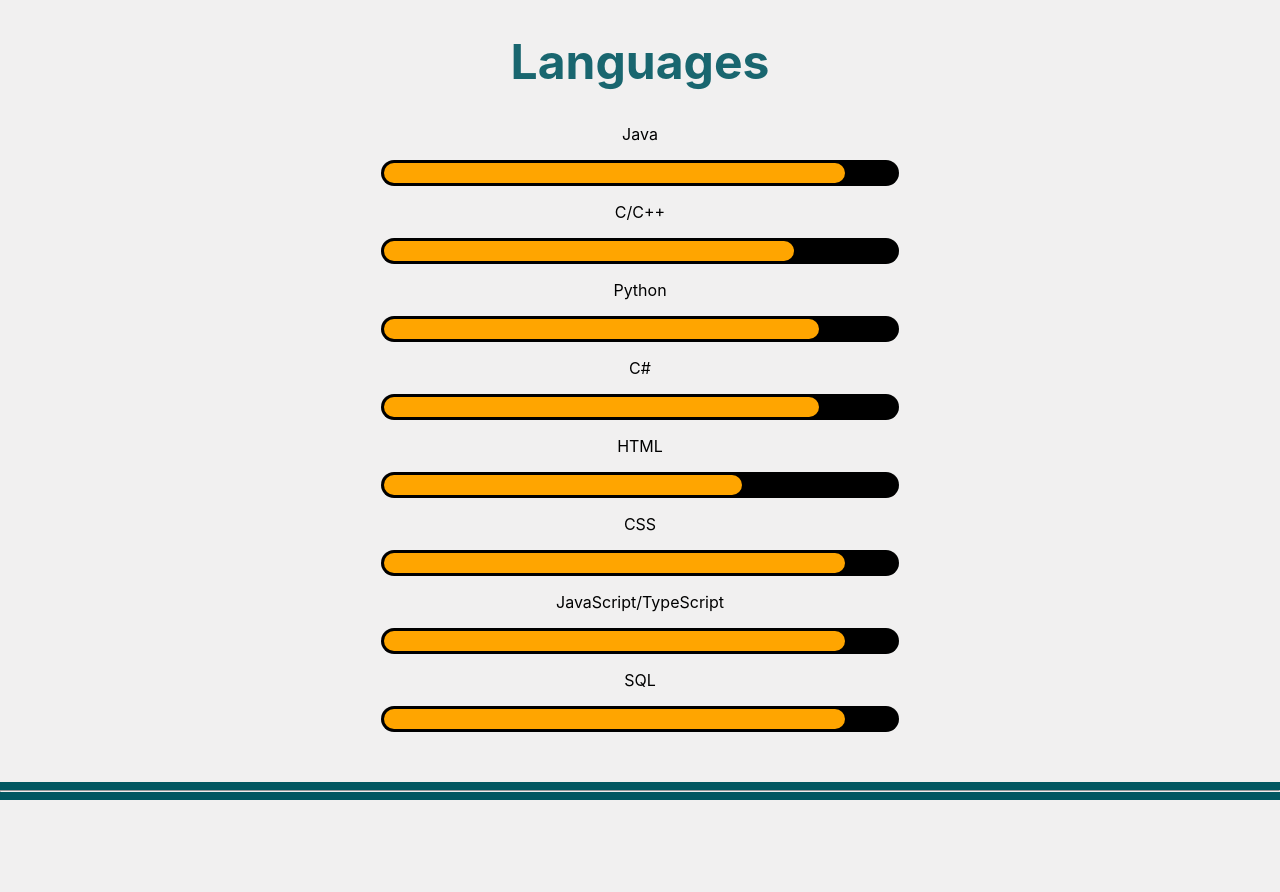
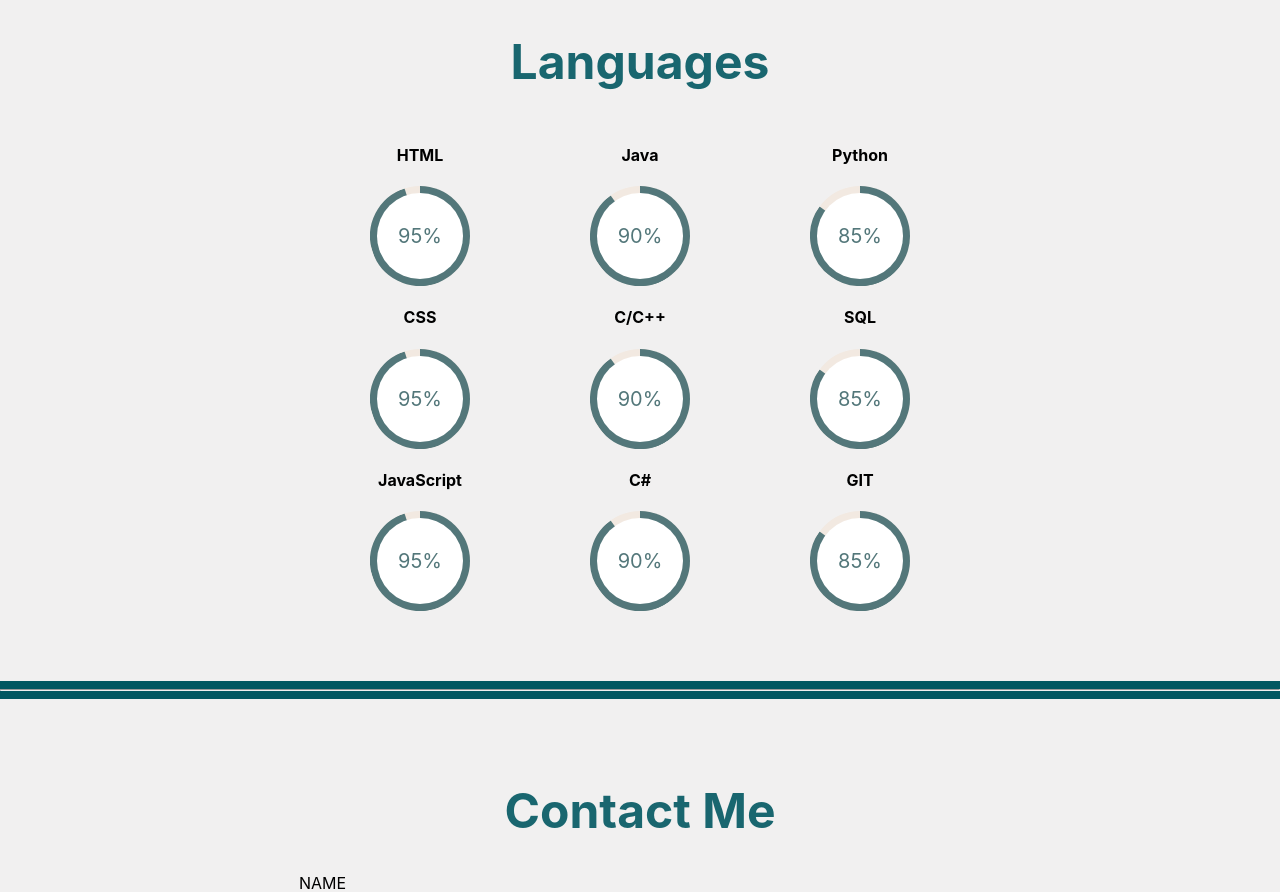
Before and after one commit to rishabnarendra/website, a React (Create React App) app in the folder my-app/: page / in a window 1280 px wide. Shown: the part 2800-3692 px from the top of the page. Built offline with nearby package versions, Linux system fonts and the light colour scheme.

Commit message:
Changed language progress bars to cicular bars

```diff
--- a/my-app/src/App.css
+++ b/my-app/src/App.css
@@ -166,69 +166,90 @@ html{
   font-size: 48px;
 }
 
-.Progress {
-  background-color: black;
-  border-radius: 13px;
-  padding: 3px;
-  width: 40%;
-  margin-left: auto;
-  margin-right:auto;
+.ProgressCircle {
+  font-size: 20px;
+  margin: 20px;
+  position: relative;
+  padding: 0;
+  width: 5em;
+  height: 5em;
+  background-color: #F2E9E1;
+  border-radius: 50%;
+  line-height: 5em;
 }
 
-.Bar {
-  background-color: orange;
-  width: 90%;
-  height: 20px;
-  border-radius: 10px;
+.ProgressCircle:after{
+   border: none;
+   position: absolute;
+   top: 0.35em;
+   left: 0.35em;
+   text-align: center;
+   display: block;
+   border-radius: 50%;
+   width: 4.3em;
+   height: 4.3em;
+   background-color: white;
+   content: " ";
 }
 
-.Bar1 {
-  background-color: orange;
-  width: 80%;
-  height: 20px;
-  border-radius: 10px;
+.ProgressCircle span {
+   position: absolute;
+   line-height: 5em;
+   width: 5em;
+   text-align: center;
+   display: block;
+   color: #53777A;
+   z-index: 2;
+}
+.LeftHalf {
+  border-radius: 50%;
+  width: 5em;
+  height: 5em;
+  position: absolute;
+  clip: rect(0, 5em, 5em, 2.5em);
 }
 
-.Bar2 {
-  background-color: orange;
-  width: 85%;
-  height: 20px;
-  border-radius: 10px;
+.ProgressCircle .LeftHalf {
+  clip: rect(auto,auto,auto,auto);
+}
+.ValueBar {
+  position: absolute;
+  clip: rect(0, 2.5em, 5em, 0);
+  width: 5em;
+  height: 5em;
+  border-radius: 50%;
+  border: 0.45em solid #53777A;
+  box-sizing: border-box;
+
+}
+.ProgressCircle .FirstHalf {
+  position: absolute;
+  clip: rect(0, 5em, 5em, 2.5em);
+  background-color: #53777A;
+  border-radius: 50%;
+  width: 5em;
+  height: 5em;
 }
 
-.Bar3 {
-  background-color: orange;
-  width: 85%;
-  height: 20px;
-  border-radius: 10px;
+.ProgressCircle.p85 .ValueBar { transform: rotate(306deg); }
+.ProgressCircle.p90 .ValueBar { transform: rotate(324deg); }
+.ProgressCircle.p95 .ValueBar { transform: rotate(342deg); }
+
+.LeftProgressBars{
+  float:left;
 }
 
-.Bar4 {
-  background-color: orange;
-  width: 70%;
-  height: 20px;
-  border-radius: 10px;
+.CenterProgressBars{
+  display: inline-block;
+  text-align: center;
 }
 
-.Bar5 {
-  background-color: orange;
-  width: 90%;
-  height: 20px;
-  border-radius: 10px;
+.RightProgressBars{
+  float:right;
 }
 
-.Bar6 {
-  background-color: orange;
-  width: 90%;
-  height: 20px;
-  border-radius: 10px;
-}
-
-.Bar7 {
-  background-color: orange;
-  width: 90%;
-  height: 20px;
-  border-radius: 10px;
+.ProgressBars{
+  padding: 0 350px 0 350px;
 }
 
 /*CSS for contact*/
--- a/my-app/src/components/languages.js
+++ b/my-app/src/components/languages.js
@@ -5,44 +5,93 @@ class languages extends Component{
         return(
             <div class="Summary">
                 <h1 class="Languages">Languages</h1>
-                <p>Java</p>
-                <div class="Progress">
-                    <div class="Bar"></div>
+                <div class="ProgressBars">
+                    <div class="LeftProgressBars">
+                    <h4>HTML</h4>
+                    <div class="ProgressCircle p95">
+                        <span>95%</span>
+                        <div class="LeftHalf">
+                            <div class="FirstHalf"></div>
+                            <div class="ValueBar"></div>
+                        </div>
                     </div>
 
-                <p>C/C++</p>
-                <div class="Progress">
-                    <div class="Bar1"></div>
+                    <h4>CSS</h4>
+                    <div class="ProgressCircle p95">
+                        <span>95%</span>
+                        <div class="LeftHalf">
+                            <div class="FirstHalf"></div>
+                            <div class="ValueBar"></div>
+                        </div>
                     </div>
 
-                <p>Python</p>
-                <div class="Progress">
-                    <div class="Bar2"></div>
+                    <h4>JavaScript</h4>
+                    <div class="ProgressCircle p95">
+                        <span>95%</span>
+                        <div class="LeftHalf">
+                            <div class="FirstHalf"></div>
+                            <div class="ValueBar"></div>
+                        </div>
+                    </div>
                     </div>
 
-                <p>C#</p>
-                <div class="Progress">
-                    <div class="Bar3"></div>
+                    <div class="CenterProgressBars">
+                    <h4>Java</h4>
+                    <div class="ProgressCircle p90">
+                        <span>90%</span>
+                        <div class="LeftHalf">
+                            <div class="FirstHalf"></div>
+                            <div class="ValueBar"></div>
+                        </div>
                     </div>
 
-                <p>HTML</p>
-                <div class="Progress">
-                    <div class="Bar4"></div>
+                    <h4>C/C++</h4>
+                    <div class="ProgressCircle p90">
+                        <span>90%</span>
+                        <div class="LeftHalf">
+                            <div class="FirstHalf"></div>
+                            <div class="ValueBar"></div>
+                        </div>
                     </div>
 
-                <p>CSS</p>
-                <div class="Progress">
-                    <div class="Bar5"></div>
+                    <h4>C#</h4>
+                    <div class="ProgressCircle p90">
+                        <span>90%</span>
+                        <div class="LeftHalf">
+                            <div class="FirstHalf"></div>
+                            <div class="ValueBar"></div>
+                        </div>
+                    </div>
                     </div>
 
-                <p>JavaScript/TypeScript</p>
-                <div class="Progress">
-                    <div class="Bar6"></div>
+                    <div class="RightProgressBars">
+                    <h4>Python</h4>
+                    <div class="ProgressCircle p85">
+                        <span>85%</span>
+                        <div class="LeftHalf">
+                            <div class="FirstHalf"></div>
+                            <div class="ValueBar"></div>
+                        </div>
                     </div>
 
-                <p>SQL</p>
-                <div class="Progress">
-                    <div class="Bar7"></div>
+                    <h4>SQL</h4>
+                    <div class="ProgressCircle p85">
+                        <span>85%</span>
+                        <div class="LeftHalf">
+                            <div class="FirstHalf"></div>
+                            <div class="ValueBar"></div>
+                        </div>
+                    </div>
+
+                    <h4>GIT</h4>
+                    <div class="ProgressCircle p85">
+                        <span>85%</span>
+                        <div class="LeftHalf">
+                            <div class="FirstHalf"></div>
+                            <div class="ValueBar"></div>
+                        </div>
+                    </div>
+                    </div>
                 </div>
             </div>
         );
```
Lines whose indentation alone changed are shown as unchanged.
